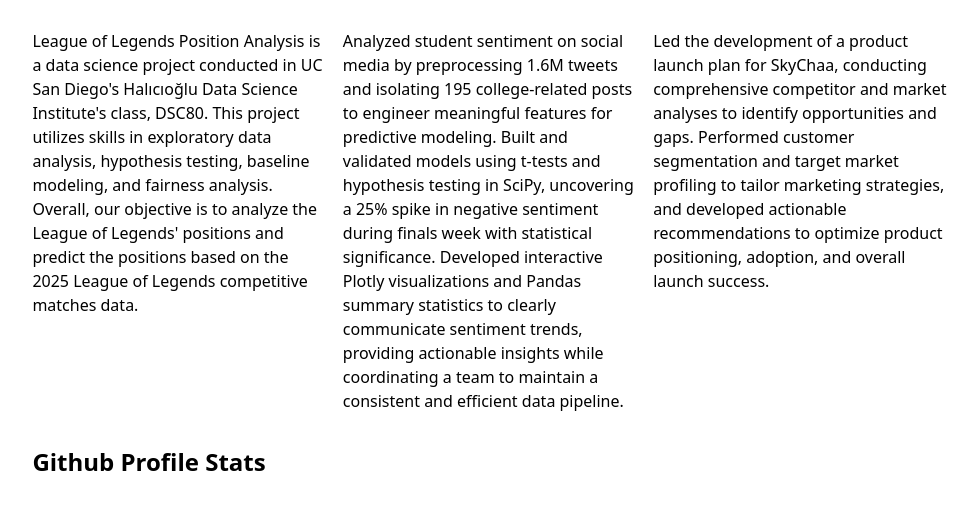
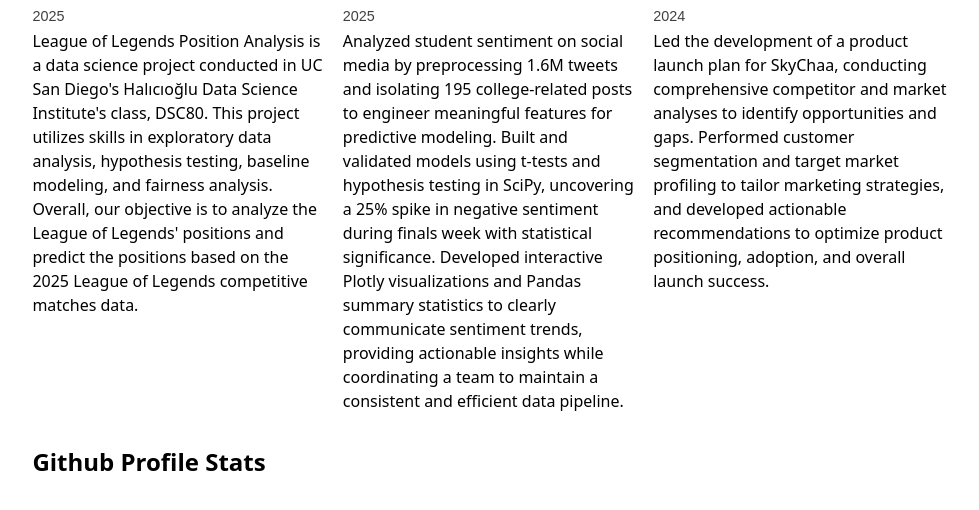
Before and after one commit to hannahskyg/portfolio, a plain HTML site: page index.html in a window 1280 px wide. Shown: the part 1018-1528 px from the top of the page, without its empty margins (150-1129 px from the left). Drawn offline with Linux system fonts and the light colour scheme; no server answers.

Commit message:
adding year to projects

```diff
--- a/global.js
+++ b/global.js
@@ -130,11 +130,13 @@
     const title = project.title;
     const image = project.image.startsWith('http') ? project.image : BASE_PATH + project.image;
     const description = project.description;
+    const year = project.year;
 
     article.innerHTML = `
     <${headingLevel}>${title}</${headingLevel}>
     <img src="${image}" alt="${title}">
     <p>${description}</p>
+    <p class="project-year">${year}</p>
     `;
   containerElement.appendChild(article);
   });
--- a/style.css
+++ b/style.css
@@ -70,6 +70,13 @@
   grid-template-rows: subgrid;
   grid-row: span 3;
   gap: 1em;
+}
+.project-year {
+  font-size: 0.9em;
+  opacity: 0.75;
+  margin-top: -0.5em;
+  display: block;
+  font-family:Arial, Helvetica, sans-serif;
 }
 
 .projects img {
```
